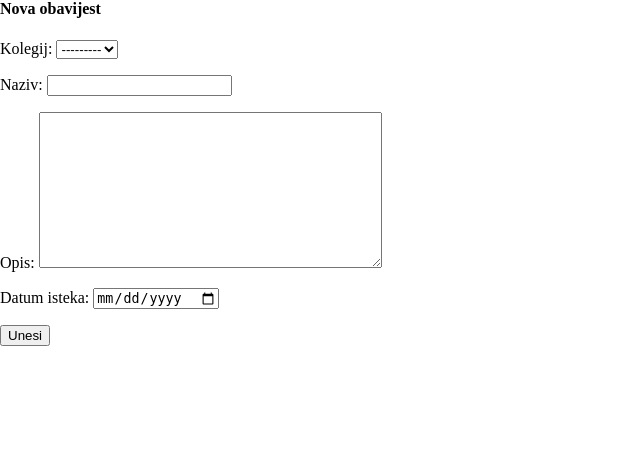
After one commit to ChrisRoss5/infoeduka, a Django app: page /obavijesti-nova in a window 1280 px wide. The commit adds this page. Shown: the part 325-800 px from the top of the page, without its empty margins (0-640 px from the left). Run offline with Django 4.2, Linux system fonts and the light colour scheme; the visitor is signed in with stand-in values (Sample User, id 1); data that the repository does not hold is empty.

Commit message:
azurirani modeli, viewsi, putanje i readme

```diff
--- a/Infoeduka/settings.py
+++ b/Infoeduka/settings.py
@@ -16,7 +16,7 @@ from pathlib import Path
 BASE_DIR = Path(__file__).resolve().parent.parent
 
 
-# Quick-start development settings - unsuitable for production
+# Quick-start development settings - unsuitable for production (TODO!)
 # See https://docs.djangoproject.com/en/4.2/howto/deployment/checklist/
 
 # SECURITY WARNING: keep the secret key used in production secret!
--- /dev/null
+++ b/main/forms.py
@@ -0,0 +1,9 @@
+from django import forms
+from main.models import Obavijest
+
+
+class ObavijestForm(forms.ModelForm):
+    class Meta:
+        model = Obavijest
+        fields = ["kolegij", "naziv", "opis", "datum_isteka"]
+        widgets = {"datum_isteka": forms.DateInput(attrs={"type": "date"})}
--- a/main/models.py
+++ b/main/models.py
@@ -1,11 +1,8 @@
 from django.db import models
 from django.contrib.auth.models import User
 
-
 class Kolegij(models.Model):
-    predavac = models.ForeignKey(
-        User, on_delete=models.CASCADE, limit_choices_to={"is_staff": False}
-    )
+    predavaci = models.ManyToManyField(User, limit_choices_to={"is_staff": False})
     naziv = models.CharField(max_length=100)
 
     def __str__(self):
--- a/main/templates/main/base.html
+++ b/main/templates/main/base.html
@@ -16,12 +16,12 @@
       body {
         margin: 0;
       }
-      a {
+      nav {
+        background-color: black;
+      }
+      nav a {
         text-decoration: none;
         color: white;
-      }
-      nav {
-        background-color: black;
       }
     </style>
     <title>{% block title %}Infoeduka{% endblock %}</title>
@@ -32,9 +32,9 @@
         src="https://student.racunarstvo.hr/digitalnareferada/lib/assets/images/logo-algebra.svg"
         alt="logo"
       />
+      <a href="/obavijesti">Obavijesti</a>
       <a href="/kolegiji">Kolegiji</a>
       <a href="/predavaci">Predavači</a>
-      <a href="/obavijesti">Obavijesti</a>
       <div style="float: right; color: white">
         {% if user.is_authenticated %}
         <span>{{ user.first_name }} {{ user.last_name }}</span>
--- /dev/null
+++ b/main/templates/main/obavijesti-nova.html
@@ -0,0 +1,9 @@
+{% extends 'main/base.html' %}
+{% block content %}
+  <h4>Nova obavijest</h4>
+  <form method="post">
+    {% csrf_token %}
+    {{ form.as_p }}
+    <button>Unesi</button>
+  </form>
+{% endblock content %}
--- a/main/templates/registration/login.html
+++ b/main/templates/registration/login.html
@@ -6,6 +6,6 @@
   <input type="text" name="username">
   <label for="password">Lozinka:</label>
   <input type="password" name="password">
-  <button type="submit">Prijava</button>
+  <button>Prijava</button>
 </form>
 {% endblock content %}
--- a/main/urls.py
+++ b/main/urls.py
@@ -3,8 +3,9 @@ from django.views.generic import RedirectView
 from . import views
 
 urlpatterns = [
-    path("", RedirectView.as_view(url='kolegiji')),
+    path("", RedirectView.as_view(url='obavijesti')),
+    path("obavijesti", views.obavijesti, name="obavijesti"),
+    path("obavijesti-nova", views.obavijesti_nova, name="obavijesti_nova"),
     path("kolegiji", views.kolegiji, name="kolegiji"),
     path("predavaci", views.predavaci, name="predavaci"),
-    path("obavijesti", views.obavijesti, name="obavijesti"),
 ]
--- a/main/views.py
+++ b/main/views.py
@@ -1,17 +1,37 @@
-from django.shortcuts import render
+from django.shortcuts import redirect, render
 from django.contrib.auth.decorators import login_required
+from django.contrib.auth.models import User
+from .models import Kolegij, Obavijest
+from .forms import ObavijestForm
+
+
+@login_required(login_url="/login")
+def obavijesti(request):
+    obavijesti = Obavijest.objects.all()
+    return render(request, "main/obavijesti.html", {"obavijesti": obavijesti})
+
+
+@login_required(login_url="/login")
+def obavijesti_nova(request):
+    if request.method == "POST":
+        form = ObavijestForm(request.POST)
+        if form.is_valid():
+            obavijest = form.save(commit=False)
+            obavijest.autor = request.user
+            obavijest.save()
+            return redirect("/obavijesti")
+    else:
+        form = ObavijestForm()
+    return render(request, "main/obavijesti-nova.html", {"form": form})
 
 
 @login_required(login_url="/login")
 def kolegiji(request):
-    return render(request, "main/kolegiji.html")
+    kolegiji = Kolegij.objects.all()
+    return render(request, "main/kolegiji.html", {"kolegiji": kolegiji})
 
 
 @login_required(login_url="/login")
 def predavaci(request):
-    return render(request, "main/predavaci.html")
-
-
-@login_required(login_url="/login")
-def obavijesti(request):
-    return render(request, "main/obavijesti.html")
+    predavaci = User.objects.filter(is_staff=False)
+    return render(request, "main/predavaci.html", {"predavaci": predavaci})
```
Also changed, not shown: main/admin.py (+12 -2 lines), main/templates/main/kolegiji.html (+17 -1 lines), main/templates/main/obavijesti.html (+22 -1 lines), main/templates/main/predavaci.html (+17 -1 lines), README.md, main/migrations/0001_initial.py.
